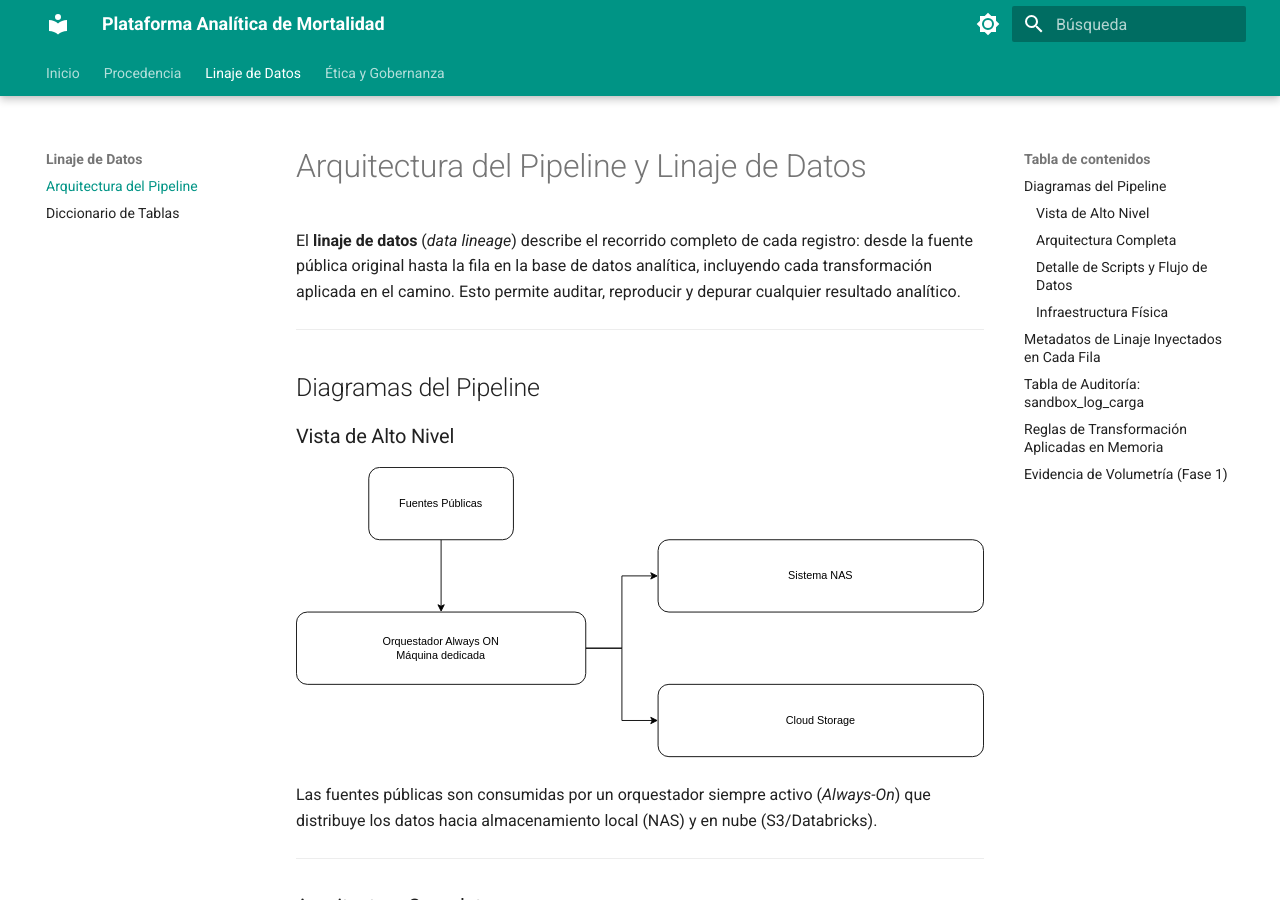
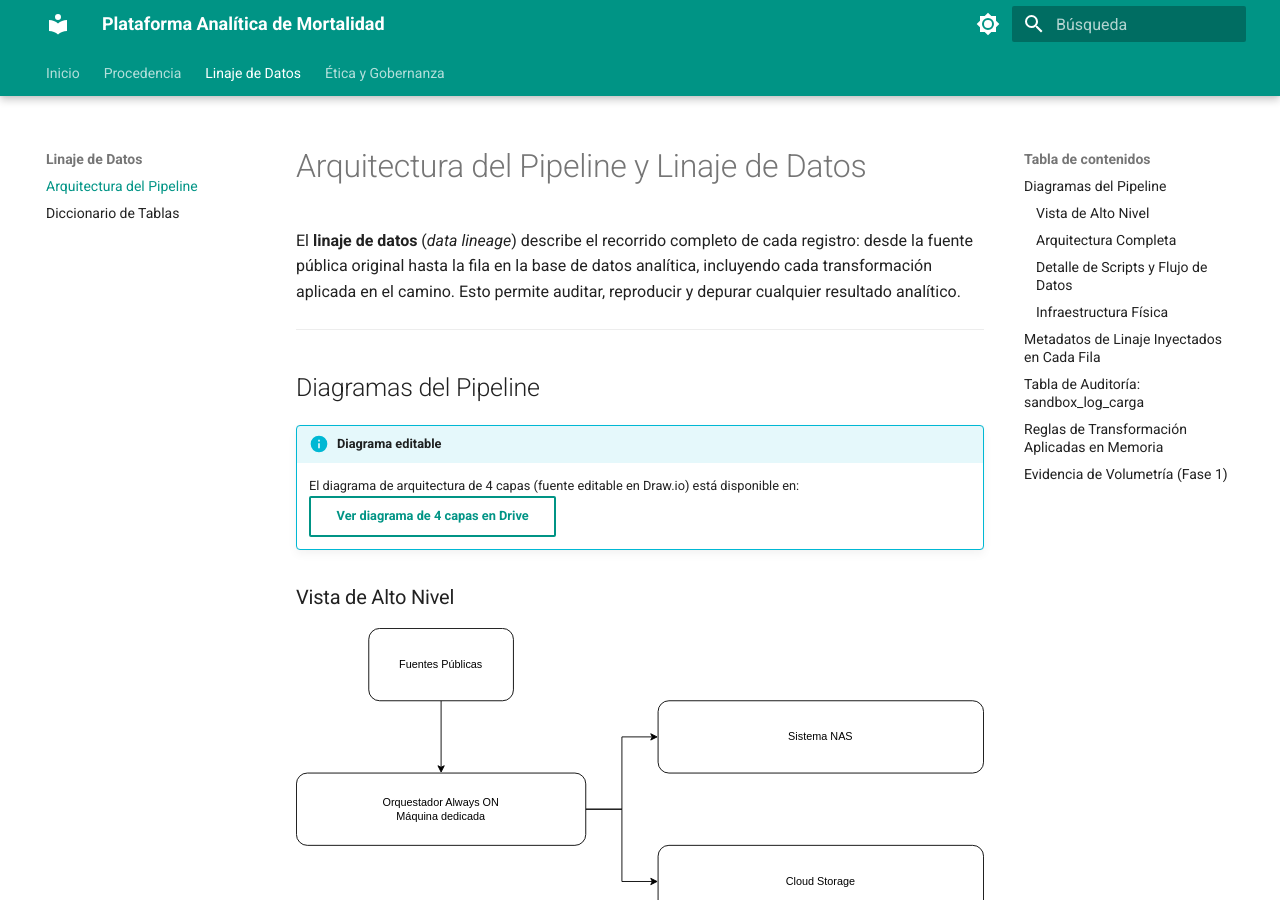
Before and after one commit to betebetoven2/semi2-mortalidad, an MkDocs documentation site: the page built from docs/lineage/index.md, in a window 1280 px wide and 900 px high. Built offline with MkDocs 1.6.1 and Material for MkDocs 9.7.7, drawn with Linux system fonts in a browser that asks for light colours.

Commit message:
ADD: ER y drawio

```diff
--- a/docs/lineage/index.md
+++ b/docs/lineage/index.md
@@ -5,6 +5,10 @@ El **linaje de datos** (*data lineage*) describe el recorrido completo de cada r
 ---
 
 ## Diagramas del Pipeline
+
+!!! info "Diagrama editable"
+    El diagrama de arquitectura de 4 capas (fuente editable en Draw.io) está disponible en:
+    [Ver diagrama de 4 capas en Drive](https://drive.google.com/file/d/1krHaKEFT6kIuaiG1bwl5x-DGgsBc4ZcA/view){ .md-button }
 
 ### Vista de Alto Nivel
 
```
Also changed, not shown: docs/lineage/tablas.md (+8 -0 lines), 1 other file.
